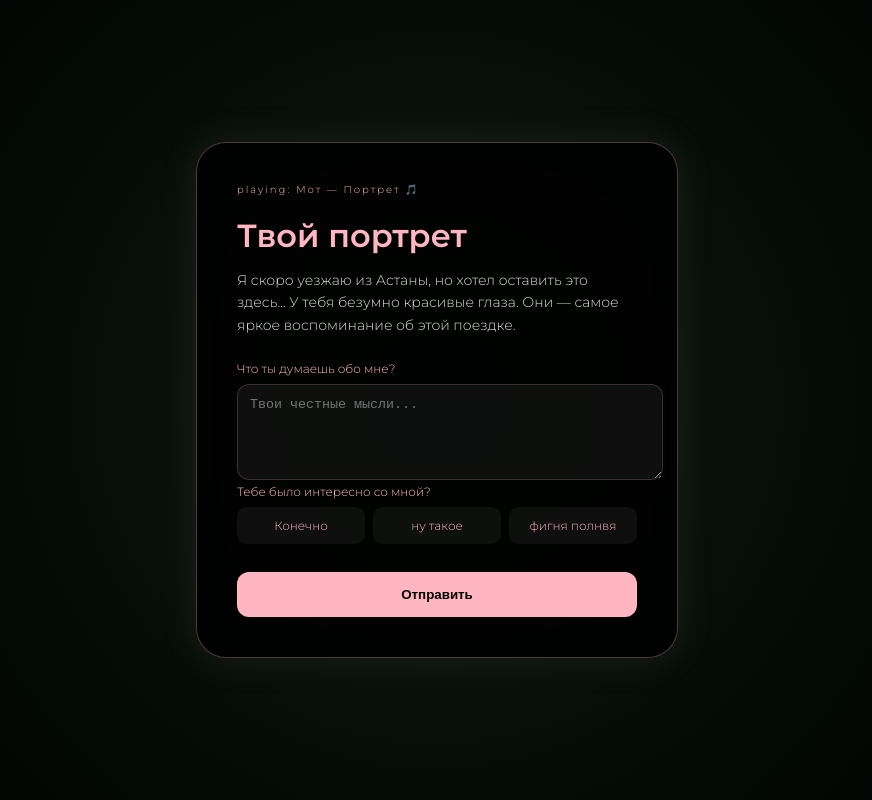
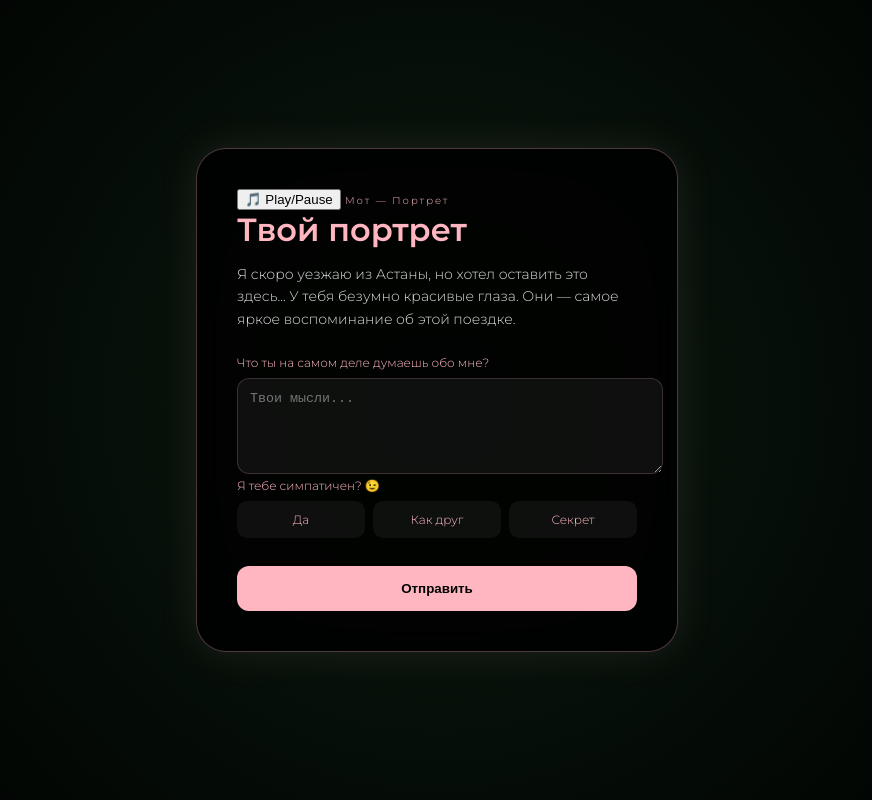
Before and after one commit to Lev1k3305/-, a plain HTML site: page index.html in a window 1280 px wide. Both pictures are taken after a click on the button "НАЖМИ МЕНЯ ✨". Shown: the whole page, without its empty margins (203-1075 px from the left). Drawn offline with nearby package versions, Linux system fonts and the light colour scheme.

Commit message:
измененный код

```diff
--- a/index.html
+++ b/index.html
@@ -16,23 +16,26 @@
 
     <div id="mainContent" class="content hidden">
         <div class="card">
-            <div class="music-info">playing: Мот — Портрет 🎵</div>
+            <div class="player-controls">
+                <button id="musicToggle" class="music-btn">🎵 Play/Pause</button>
+                <span class="music-info">Мот — Портрет</span>
+            </div>
 
             <div id="formSection">
                 <h1>Твой портрет</h1>
                 <p class="msg">Я скоро уезжаю из Астаны, но хотел оставить это здесь... У тебя безумно красивые глаза. Они — самое яркое воспоминание об этой поездке.</p>
 
                 <div class="input-group">
-                    <label>Что ты думаешь обо мне?</label>
-                    <textarea id="opinion" placeholder="Твои честные мысли..."></textarea>
+                    <label>Что ты на самом деле думаешь обо мне?</label>
+                    <textarea id="opinion" placeholder="Твои мысли..."></textarea>
                 </div>
 
                 <div class="input-group">
-                    <label>Тебе было интересно со мной? </label>
+                    <label>Я тебе симпатичен? 😉</label>
                     <div class="radio-flex">
-                        <label class="choice"><input type="radio" name="attr" value="Да"><span>Конечно</span></label>
-                        <label class="choice"><input type="radio" name="attr" value="Как друг"><span>ну такое</span></label>
-                        <label class="choice"><input type="radio" name="attr" value="Секрет"><span>фигня полнвя</span></label>
+                        <label class="choice"><input type="radio" name="attr" value="Да"><span>Да</span></label>
+                        <label class="choice"><input type="radio" name="attr" value="Как друг"><span>Как друг</span></label>
+                        <label class="choice"><input type="radio" name="attr" value="Секрет"><span>Секрет</span></label>
                     </div>
                 </div>
 
```
